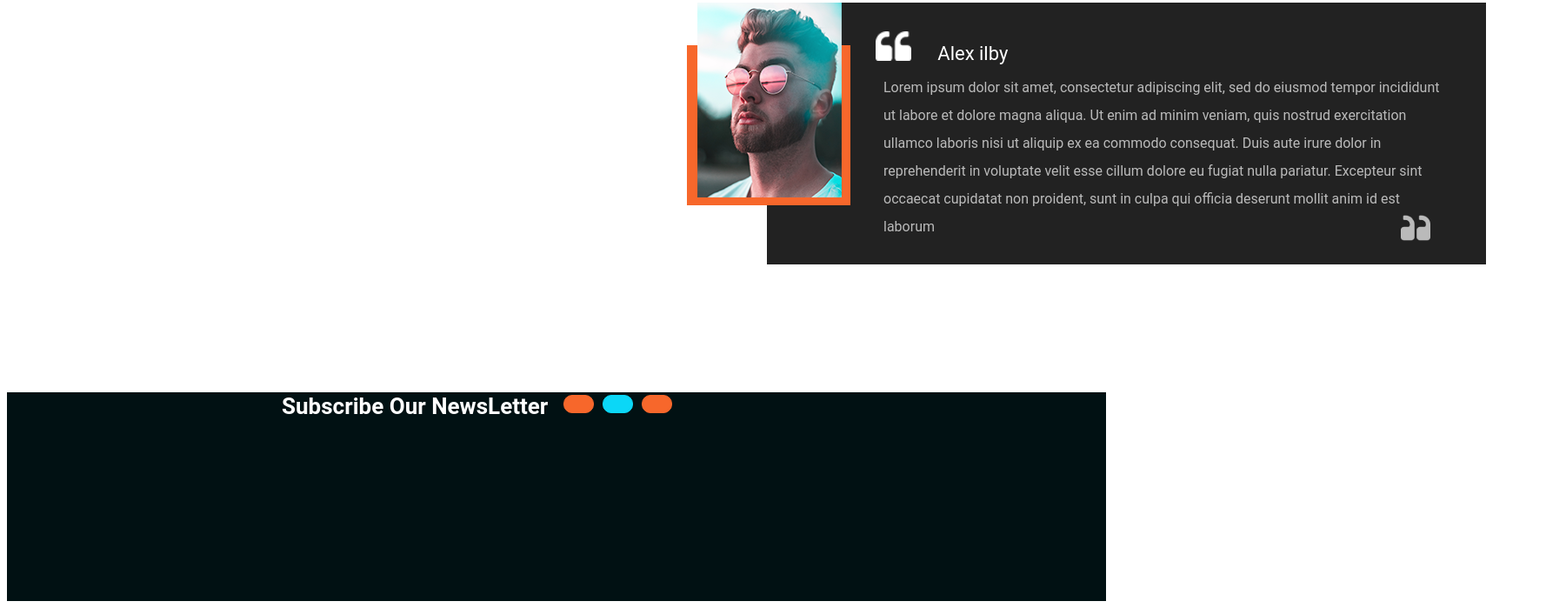
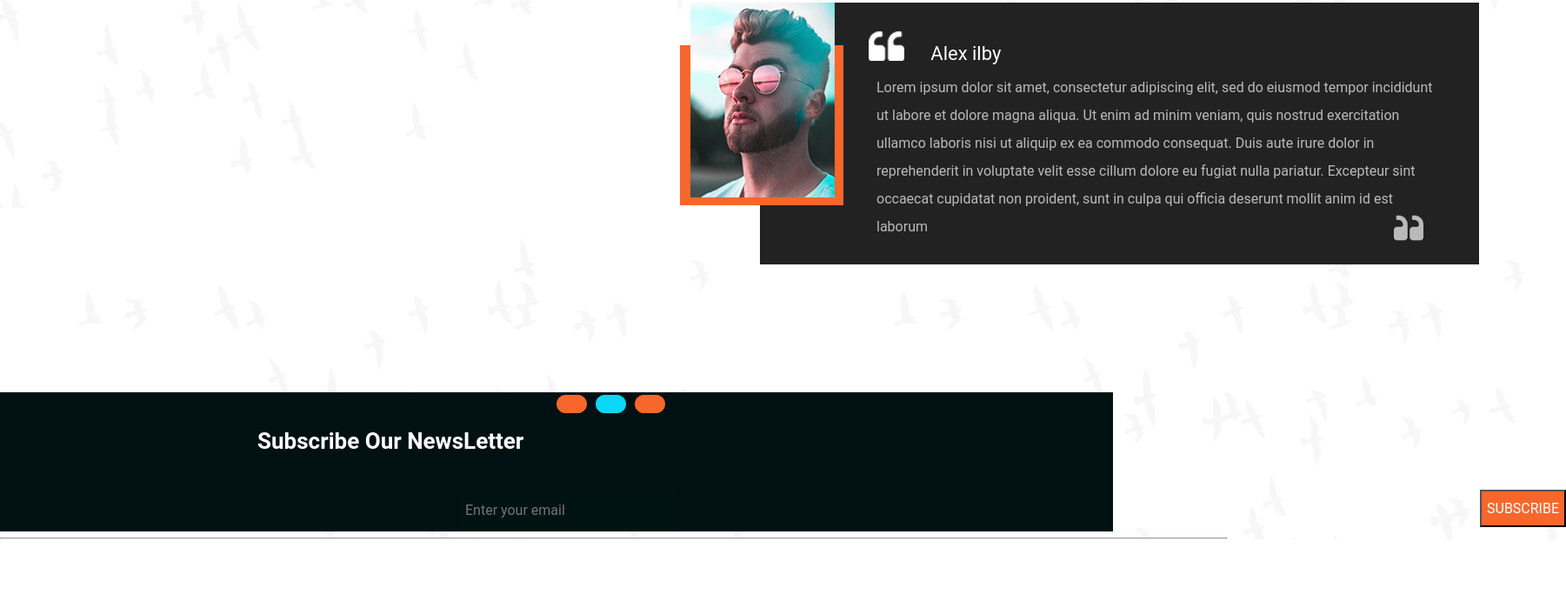
Before and after one commit to AndriusJas1/Reposi_bird, a plain HTML site: page pages/Donate.html in a window 1280 px wide. Shown: the part 404-1103 px from the top of the page at 87% size, 1801 px wide, since content can reach past the window. After the commit the page ends 1024 px from the top, so only its background shows below. Drawn offline with Linux system fonts and the light colour scheme.

Commit message:
added form to donate page

```diff
--- a/css/Donate.css
+++ b/css/Donate.css
@@ -57,7 +57,8 @@
   color: #ffffff;
   font-weight: 700;
   font-family: "Roboto";
-  margin-left: 25%;
+  margin-left: 20%;
+  padding: 40px;
 }
 .donate-dot {
   border: 1px solid #f7672b;
@@ -123,5 +124,41 @@
 }
 footer {
   background-color: #011113;
-  height: 30vh;
+  height: 20vh;
 }
+body {
+  margin: 0;
+  background-image: url(../img/Screenshot\ 2024-09-24\ 112730.png);
+}
+.donate-form {
+  margin-left: 532px;
+  font-size: 16px;
+  line-height: 32px;
+  color: #4b4b4b;
+  font-weight: 400;
+  font-family: "Roboto";
+  background-color: #011213;
+  border: 1px solid #011113;
+  width: 242px;
+  height: 43px;
+}
+.donate-hr {
+  width: 1410px;
+  background-color: #011113;
+}
+.donate-btn {
+  width: 242px;
+  height: 43px;
+  background-color: #f7672c;
+  margin-left: 922px;
+  font-size: 16px;
+  line-height: 32px;
+  text-transform: uppercase;
+  color: #ffffff;
+  font-weight: 400;
+  font-family: "Roboto";
+  text-align: center;
+}
+.donate-formbutton {
+  display: flex;
+}
--- a/pages/Donate.html
+++ b/pages/Donate.html
@@ -3,7 +3,7 @@
   <head>
     <meta charset="UTF-8" />
     <meta name="viewport" content="width=device-width, initial-scale=1.0" />
-    <title>Document</title>
+    <title>Donate</title>
     <link rel="stylesheet" href="../css/Donate.css" />
   </head>
   <body>
@@ -49,6 +49,17 @@
     </div>
     <footer>
       <div class="donate-item5">Subscribe Our NewsLetter</div>
+      <div class="donate-formbutton">
+        <form action="">
+          <input
+            type="text"
+            placeholder="Enter your email"
+            class="donate-form"
+          />
+        </form>
+        <button class="donate-btn">SUBSCRIBE</button>
+      </div>
+      <hr class="donate-hr" />
     </footer>
   </body>
 </html>
```
Also changed, not shown: css/about.css (+8 -2 lines), pages/about.html (+4 -0 lines), img/Screenshot 2024-09-24 112730.png (added).
